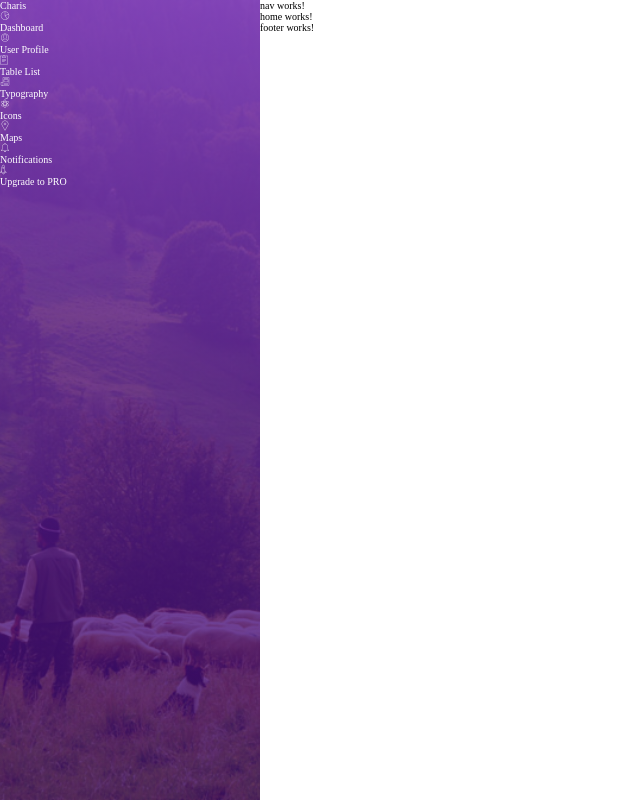
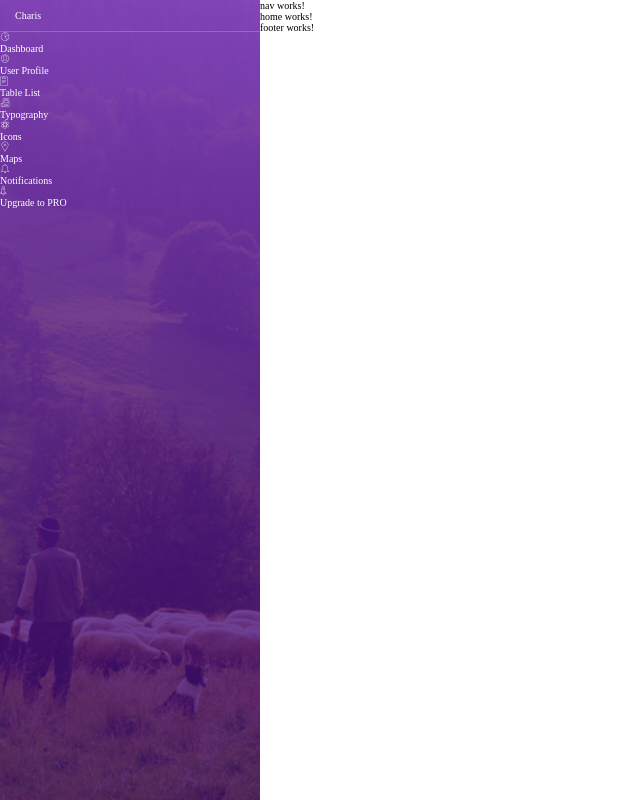
Before and after one commit to onwuvic/angular-admin-dashboard, an Angular app: page /dashboard in a window 1280 px wide. Shown: the whole page, without its empty margins (0-640 px from the left). Built offline with nearby package versions, Linux system fonts and the light colour scheme.

Commit message:
add space to header side nav

```diff
--- a/src/app/shared/side-nav/side-nav.component.scss
+++ b/src/app/shared/side-nav/side-nav.component.scss
@@ -13,4 +13,9 @@
   // background-color: orangered;
   height: 100vh;
   color: #fff;
+
+  .logo {
+    padding: 10px 15px;
+    border-bottom: 1px solid rgba(255,255,255,.2);
+  }
 }
```
